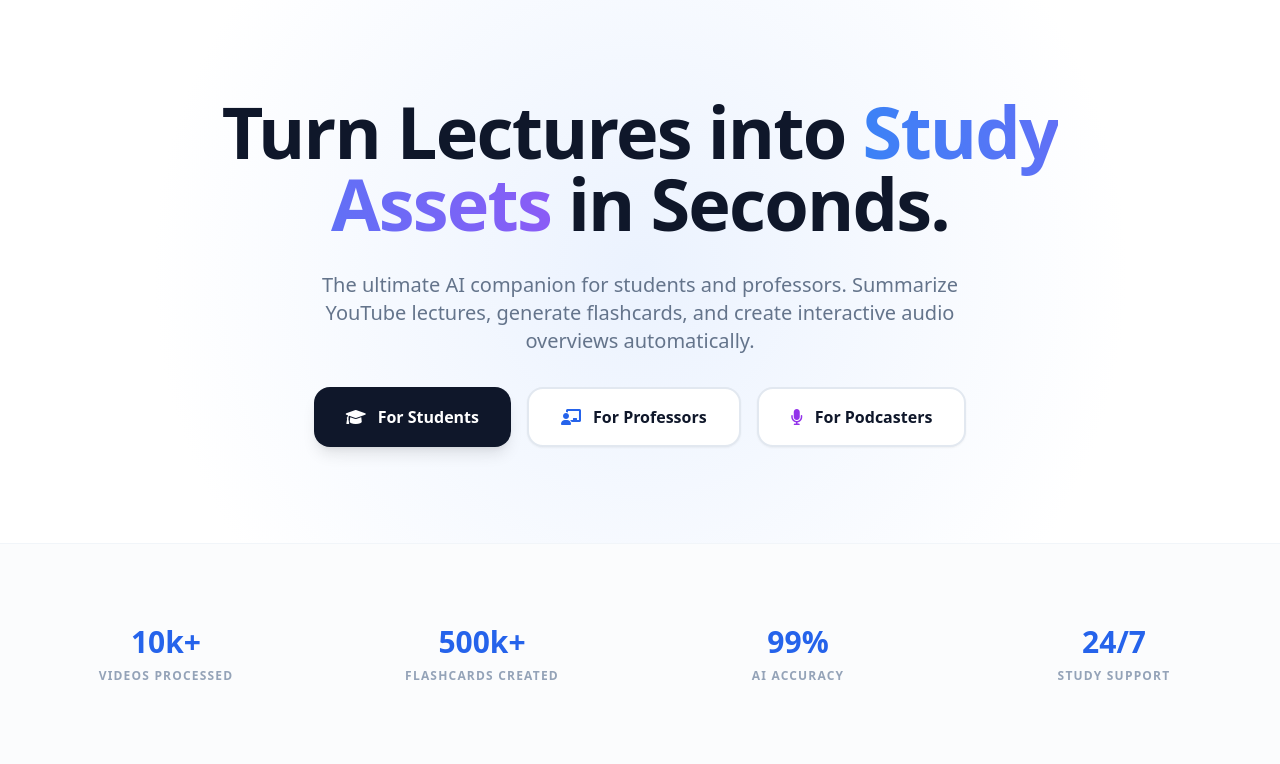
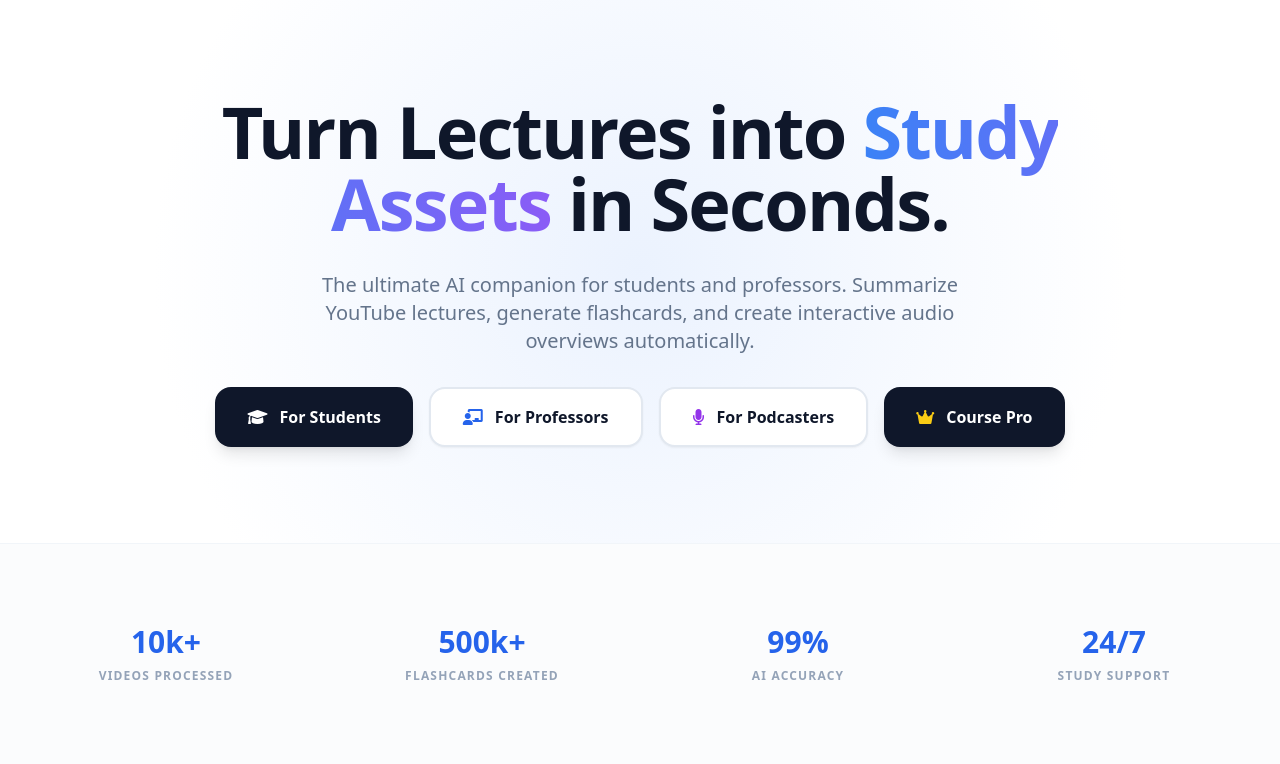
Before and after one commit to Technologyallocatingbenefitsinc/SaaS-Ecosystem, a Python web app: template app/templates/landing.html in a window 1280 px wide. Shown: the part 89-853 px from the top of the page. Run offline with Jinja, Linux system fonts and the light colour scheme; the template is opened without the code that fills it, so the values that code supplies are empty; some libraries are stand-ins or nearby versions.

Commit message:
feat: add course pro button to landing hero

```diff
--- a/app/templates/landing.html
+++ b/app/templates/landing.html
@@ -73,6 +73,10 @@
                 <a href="/dashboard?tier=podcaster"
                     class="bg-white border-2 border-slate-200 text-slate-900 px-8 py-4 rounded-2xl font-bold flex items-center gap-3 hover:border-purple-600 transition shadow-sm hover:shadow-md transform hover:-translate-y-0.5 focus:ring-4 focus:ring-purple-100">
                     <i aria-hidden="true" class="fas fa-microphone text-purple-600"></i> For Podcasters
+                </a>
+                <a href="/dashboard?tier=pro"
+                    class="bg-slate-900 text-white px-8 py-4 rounded-2xl font-bold flex items-center gap-3 hover:bg-slate-800 transition shadow-lg hover:shadow-xl transform hover:-translate-y-0.5 focus:ring-4 focus:ring-blue-900">
+                    <i aria-hidden="true" class="fas fa-crown text-yellow-400"></i> Course Pro
                 </a>
             </div>
         </div>
```
